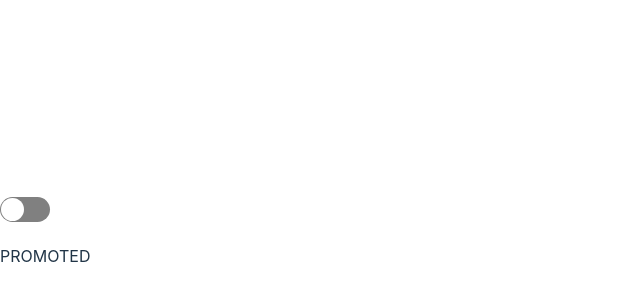
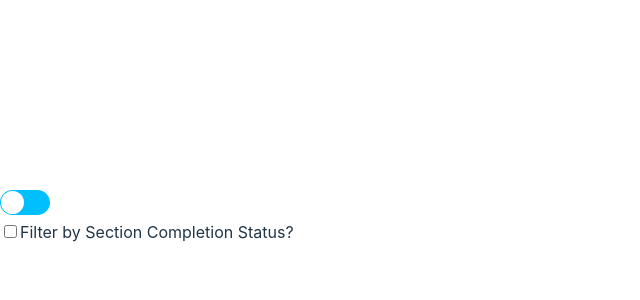
Before and after one commit to emoltz/react-playground, a React (Vite) app: page / in a window 1280 px wide. Shown: the part 160-460 px from the top of the page, without its empty margins (0-640 px from the left). Built offline with nearby package versions, Linux system fonts and the light colour scheme.

Commit message:
Added a checkbox to turn switch functionality on and off

```diff
--- a/src/App.tsx
+++ b/src/App.tsx
@@ -3,28 +3,58 @@ import Switch from './lib/switch';
 
 const App: React.FC = () => {
   const [isOn, setIsOn] = useState(false);
-  const [filter, setFilter] = useState("");
+  const [isSwitchEnabled, setIsSwitchEnabled] = useState(false);
+  let [filter, setFilter] = useState("");
+  // let filter:string|null = useState("")
+  // let [filter: string|null, setFilter] = useState("");
+
 
   const handleToggle = () => {
-    setIsOn(!isOn);
+    if (isSwitchEnabled){
+      setIsOn(!isOn);
+    }
+  };
+
+  const handleCheckboxChange = (event: React.ChangeEvent<HTMLInputElement>) => {
+    setIsSwitchEnabled(event.target.checked);
   };
 
   useEffect(() => {
-    const value = isOn ? "PROMOTED" : "GRADUATED";
-    setFilter(value);
-    console.log(filter)
+      const value = isOn ? "PROMOTED" : "GRADUATED";
+      setFilter(value);
+      // console.log(filter)
+
   }, [isOn]);
 
   const getValueBasedOnSwitch = () => {
-      console.log(isOn)
-      return isOn ?  "GRADUATED": "PROMOTED"; // I had to switch these to get it to not be
-                                                // the opposite on the switch and console. Not sure why??
-  };
+    if (isSwitchEnabled) {
+      console.log("Filter: " + filter)
+      return isOn ?  "PROMOTED":"GRADUATED" ; // I had to switch these to get it to not be
+      // the opposite on the switch and console. Not sure why??
+      // And then all of the sudden it switch back?????
+    }
+    else {
+      // const noFilter = null
+      filter = null
+      console.log("Filter: " + filter)
+      return filter //HOW DO I SET FILTER TO null???
+    }
+    };
+
+  // This is definitely not the ideal way to do it because if I wanted to create another switch,
+    // I would have to recreate the above functions... unless I use if (!Switch). No, it's always true
+    // as a function...
 
   return (
     <div className="App">
+      <label>
+        <input type="checkbox" checked={isSwitchEnabled} onChange={handleCheckboxChange} />
+        Filter by Section Completion Status?
+      </label>
       {/*<h1>Custom Switch Component</h1>*/}
-      <Switch isOn={isOn} handleToggle={handleToggle} filter={getValueBasedOnSwitch()}/>
+      {/*<filterSwitch isOn={isOn} handleToggle={handleToggle} filter={getValueBasedOnSwitch()}/>*/}
+      <Switch isOn={isOn} handleToggle={handleToggle} filter={getValueBasedOnSwitch()} isDisabled={!isSwitchEnabled}/>
+      <br/>
       <p>{getValueBasedOnSwitch()}</p>
     </div>
   );
--- a/src/Switch.css
+++ b/src/Switch.css
@@ -9,16 +9,18 @@
   height: 25px;
   border-radius: 25px;
   background-color: grey;
-  position: relative;
+  position: absolute;
+  left: 0px;
+  top: 350px;
   transition: background-color 0.2s;
 }
 
 .Promoted {
-  background-color: green;
+  background-color: lightgreen;
 }
 
 .Graduated {
-  background-color: grey;
+  background-color: deepskyblue;
 }
 
 .switch-handle {
@@ -35,3 +37,11 @@
 .Promoted .switch-handle {
   left: 26px;
 }
+
+.switch-display{    /*Not working*/
+  display: none;
+}
+
+.switch.disabled{   /*Not working*/
+  visibility: hidden;
+}
--- a/src/lib/switch.tsx
+++ b/src/lib/switch.tsx
@@ -1,13 +1,24 @@
 import React from 'react';
 import './../Switch.css'; // Import the CSS for styling
+
 
 interface SwitchProps {
   isOn: boolean;
   handleToggle: () => void;
-  filter: "PROMOTED"|"GRADUATED";
+  filter: "PROMOTED"|"GRADUATED"|null;
+  isDisabled: boolean;
 
 }
-
+// export const filterSwitch: React.FC<SwitchProps> = ({ isOn, handleToggle }) => {
+//   return (
+//     <div className="switch-container" onClick={handleToggle}>
+//       <div className={`switch ${isOn ? 'Filter' : 'NoFilter'}`}>
+//         <div className="switch-handle"></div>
+//       </div>
+//     </div>
+//   );
+// };
+// Add a parameter to switch variable assignment/function(?) to decide the options
 const Switch: React.FC<SwitchProps> = ({ isOn, handleToggle }) => {
   return (
     <div className="switch-container" onClick={handleToggle}>
```
